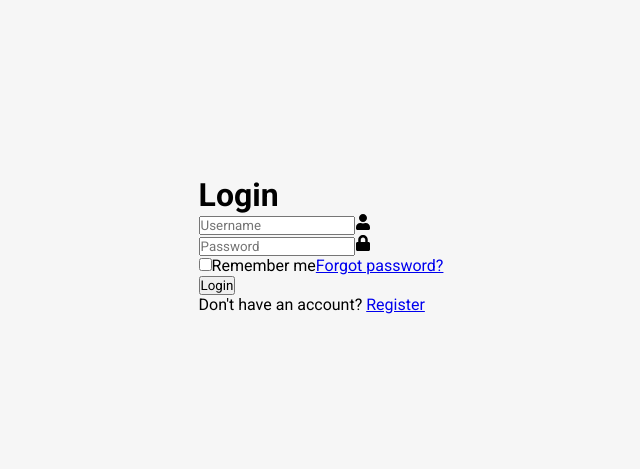
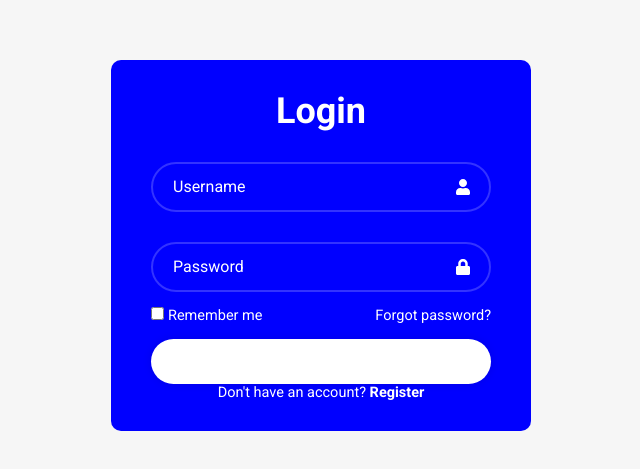
Before and after one commit to ditzaa/bachelor, a React (Vite) app in the folder frontend/: page /login in a window 1280 px wide. Shown: the part 155-624 px from the top of the page, without its empty margins (319-959 px from the left). Built offline with nearby package versions, Linux system fonts and the light colour scheme.

Commit message:
Added basic LoginPg

```diff
--- a/frontend/src/Pages/Login.css
+++ b/frontend/src/Pages/Login.css
@@ -14,3 +14,99 @@
   align-items: center;
   min-height: 100vh;
 }
+
+.wrapper {
+  width: 420px;
+  background: blue;
+  color: white;
+  border-radius: 10px;
+  padding: 30px 40px;
+}
+
+.wrapper h1 {
+  font-size: 36px;
+  text-align: center;
+}
+
+.wrapper .input-box {
+  position: relative;
+  width: 100%;
+  height: 50px;
+  /* background: ; */
+  margin: 30px 0;
+}
+
+.input-box input {
+  width: 100%;
+  height: 100%;
+  background: transparent;
+  border: none;
+  outline: none;
+  border: 2px solid rgba(255, 255, 255, 0.2);
+  border-radius: 40px;
+  font-size: 16px;
+  color: white;
+  padding: 20px 45px 20px 20px;
+}
+
+.input-box input::placeholder {
+  color: white;
+}
+
+.input-box .icon {
+  position: absolute;
+  right: 20px;
+  top: 50%;
+  transform: translateY(-50%);
+  font-size: 16px;
+}
+
+.wrapper .remember-forgot {
+  display: flex;
+  justify-content: space-between;
+  font-size: 14.5px;
+  margin: -15px 0 15px;
+}
+
+.remember-forgot label input {
+  accent-color: white;
+  margin-right: 4px;
+}
+
+.remember-forgot a {
+  color: white;
+  text-decoration: none;
+}
+
+.remember-forgot a:hover {
+  text-decoration: underline;
+}
+
+.wrapper button {
+  width: 100%;
+  height: 45px;
+  background: white;
+  border: none;
+  outline: none;
+  border-radius: 40px;
+  box-shadow: 0 0 10px rgba(0, 0, 0, 0.1);
+  cursor: pointer;
+  font-size: 16px;
+  color: white;
+}
+
+.wrapper .register-link {
+  font-size: 14.5px;
+  text-align: center;
+  margin-top: 20px 0 15px;
+}
+
+.register-link p a {
+  color: white;
+  text-decoration: none;
+  font-weight: 600;
+}
+
+.register-link p a:hover {
+  text-decoration: underline;
+}
--- a/frontend/src/Pages/LoginForm.jsx
+++ b/frontend/src/Pages/LoginForm.jsx
@@ -1,8 +1,11 @@
 import "./Login.css";
+import Navbar from "../Components/Home/Navbar";
 import { FaUser, FaLock } from "react-icons/fa";
 
 const LoginForm = () => {
   return (
+    <>
+      {/* <Navbar></Navbar> */}
       <div className="wrapper">
         <h1>Login</h1>
         <form action="">
@@ -33,6 +36,7 @@
           </div>
         </form>
       </div>
+    </>
   );
 };
 
```
Lines whose indentation alone changed are shown as unchanged.
